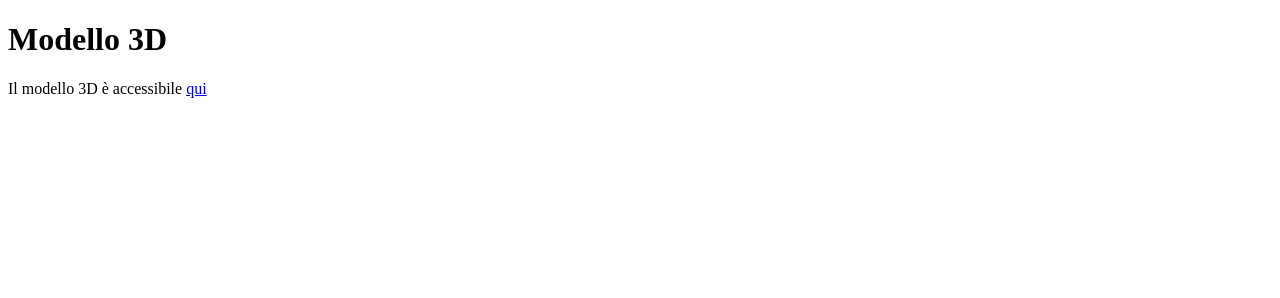
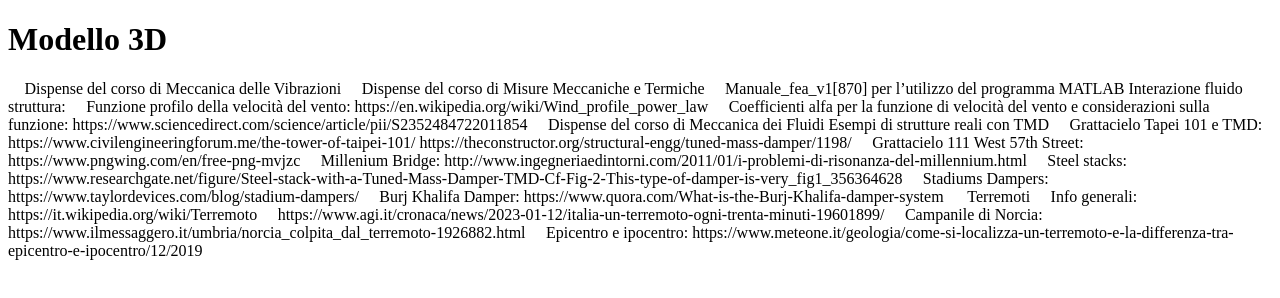
Before and after one commit to AleRiva01/AleRiva01.github.io, a plain HTML site: page index.html in a window 1280 px wide. Drawn offline with Linux system fonts and the light colour scheme.

Commit message:
Update index.html

```diff
--- a/index.html
+++ b/index.html
@@ -1,10 +1,53 @@
 <!DOCTYPE html>
 <html>
 <head>
-  <title>Modello 3D</title>
+  <title>Bibliografia</title>
 </head>
 <body>
   <h1>Modello 3D</h1>
-  <p>Il modello 3D è accessibile <a href="Campanile_modello_3D.glb">qui</a></p>
+  <p>	Dispense del corso di Meccanica delle Vibrazioni
+
+	Dispense del corso di Misure Meccaniche e Termiche
+
+	Manuale_fea_v1[870] per l’utilizzo del programma MATLAB
+Interazione fluido struttura:
+	Funzione profilo della velocità del vento:
+https://en.wikipedia.org/wiki/Wind_profile_power_law
+
+	Coefficienti alfa per la funzione di velocità del vento e considerazioni sulla funzione: https://www.sciencedirect.com/science/article/pii/S2352484722011854
+
+	Dispense del corso di Meccanica dei Fluidi
+Esempi di strutture reali con TMD
+	Grattacielo Tapei 101 e TMD:
+https://www.civilengineeringforum.me/the-tower-of-taipei-101/
+https://theconstructor.org/structural-engg/tuned-mass-damper/1198/
+
+	Grattacielo 111 West 57th Street:
+https://www.pngwing.com/en/free-png-mvjzc
+
+	Millenium Bridge:
+http://www.ingegneriaedintorni.com/2011/01/i-problemi-di-risonanza-del-millennium.html
+
+	Steel stacks:
+https://www.researchgate.net/figure/Steel-stack-with-a-Tuned-Mass-Damper-TMD-Cf-Fig-2-This-type-of-damper-is-very_fig1_356364628
+
+	Stadiums Dampers:
+https://www.taylordevices.com/blog/stadium-dampers/
+
+	Burj Khalifa Damper:
+https://www.quora.com/What-is-the-Burj-Khalifa-damper-system
+
+Terremoti
+	Info generali:
+https://it.wikipedia.org/wiki/Terremoto
+
+	https://www.agi.it/cronaca/news/2023-01-12/italia-un-terremoto-ogni-trenta-minuti-19601899/
+
+	Campanile di Norcia:
+https://www.ilmessaggero.it/umbria/norcia_colpita_dal_terremoto-1926882.html
+
+	Epicentro e ipocentro:
+https://www.meteone.it/geologia/come-si-localizza-un-terremoto-e-la-differenza-tra-epicentro-e-ipocentro/12/2019
+</a></p>
 </body>
 </html>
```
